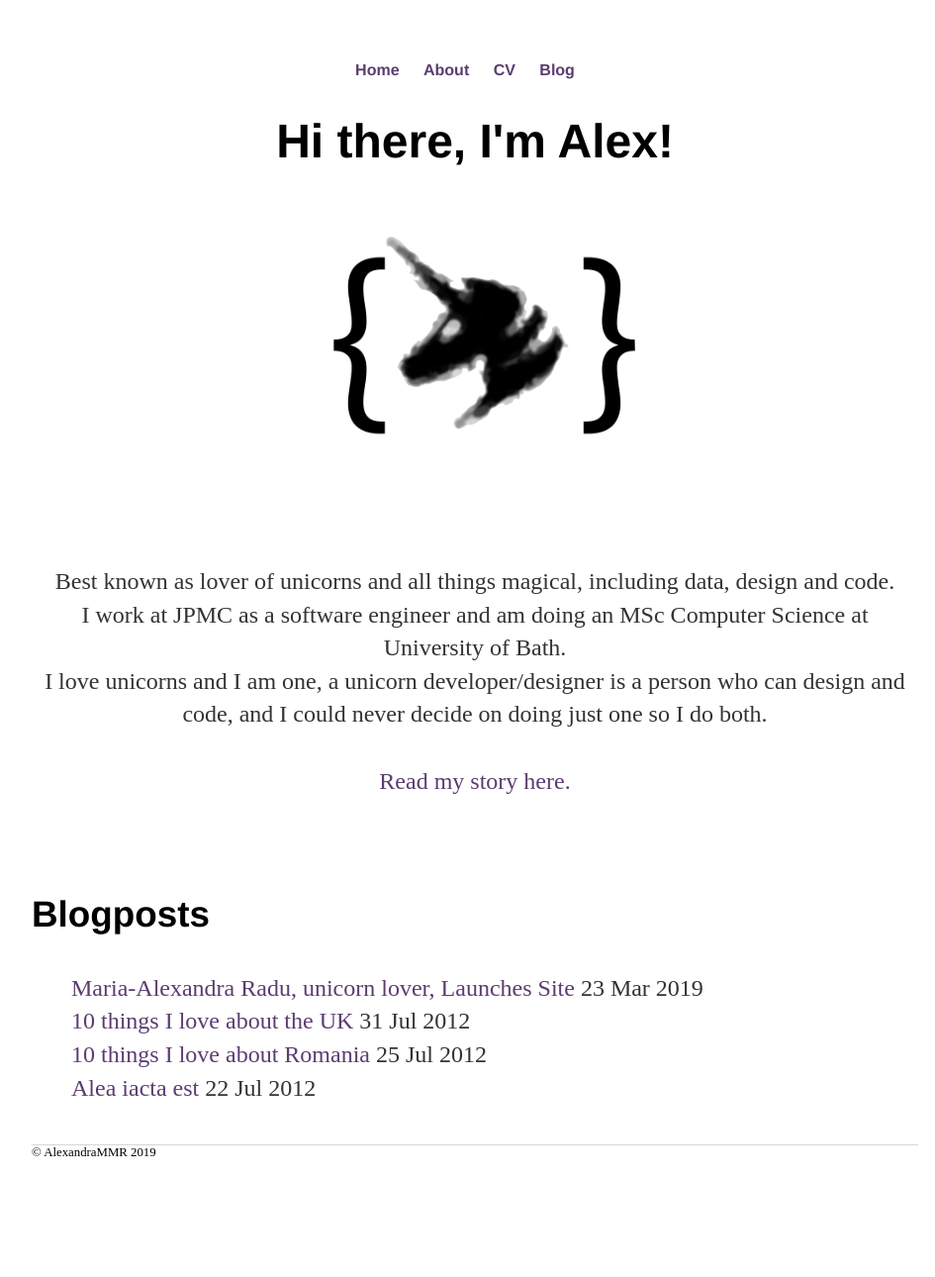
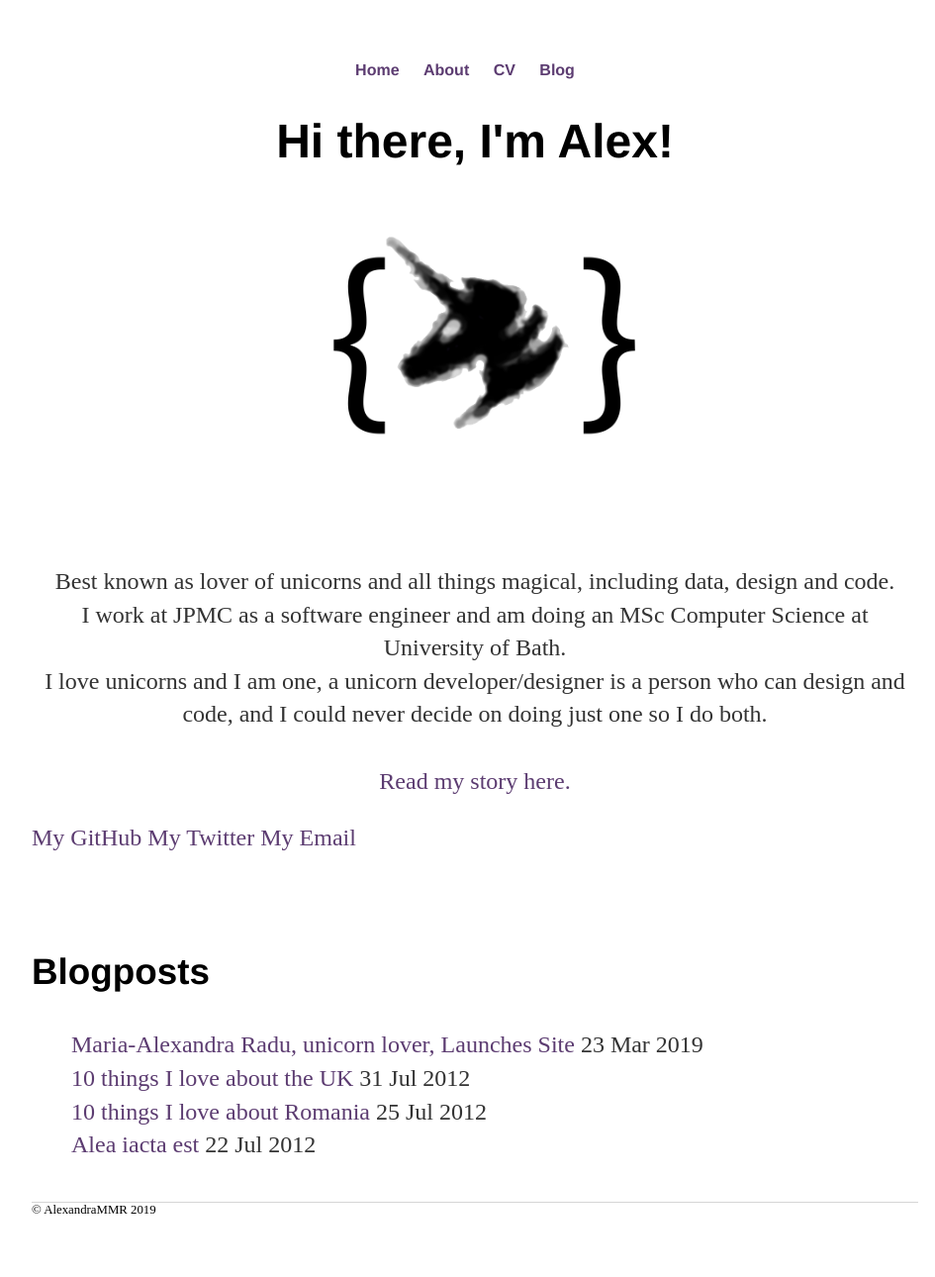
Before and after one commit to AlexandraMMR/AlexandraMMR.github.io, a Jekyll site: the page built from index.html, in a window 1280 px wide. Shown: the whole page at 99% size, without its empty margins (160-1105 px from the left). Built offline with Jekyll 4.4.1, drawn with Linux system fonts in a browser that asks for light colours; before the commit the page ends 1232 px from its top, so only the background shows below that.

Commit message:
Update index.html
Improved accessibility of contact links

```diff
--- a/index.html
+++ b/index.html
@@ -13,9 +13,9 @@
 		<br>I love unicorns and I am one, a unicorn developer/designer is a person who can design and code, and I could never decide on doing just one so I do both. <br><br><a href="/about">Read my story here.</a></p>
 
 	<p class="about-blurb__icons">
-    	<a href="http://github.com/AlexandraMMR/"><i class="icon-github"></i></a>
-    	<a href="http://twitter.com/AlexandraMMR/"><i class="icon-twitter"></i></a>
-    	<a href="mailto:mmaradu@gmail.com"><i class="icon-mail"></i></a>
+    	<a href="http://github.com/AlexandraMMR/" alt="Check out my GitHub profile">My GitHub</a>
+    	<a href="http://twitter.com/AlexandraMMR/" alt="Tweet at me">My Twitter</a>
+    	<a href="mailto:mmaradu@gmail.com" alt="Email me">My Email</a>
   </p>
 </div><!-- /.blurb -->
 
```
